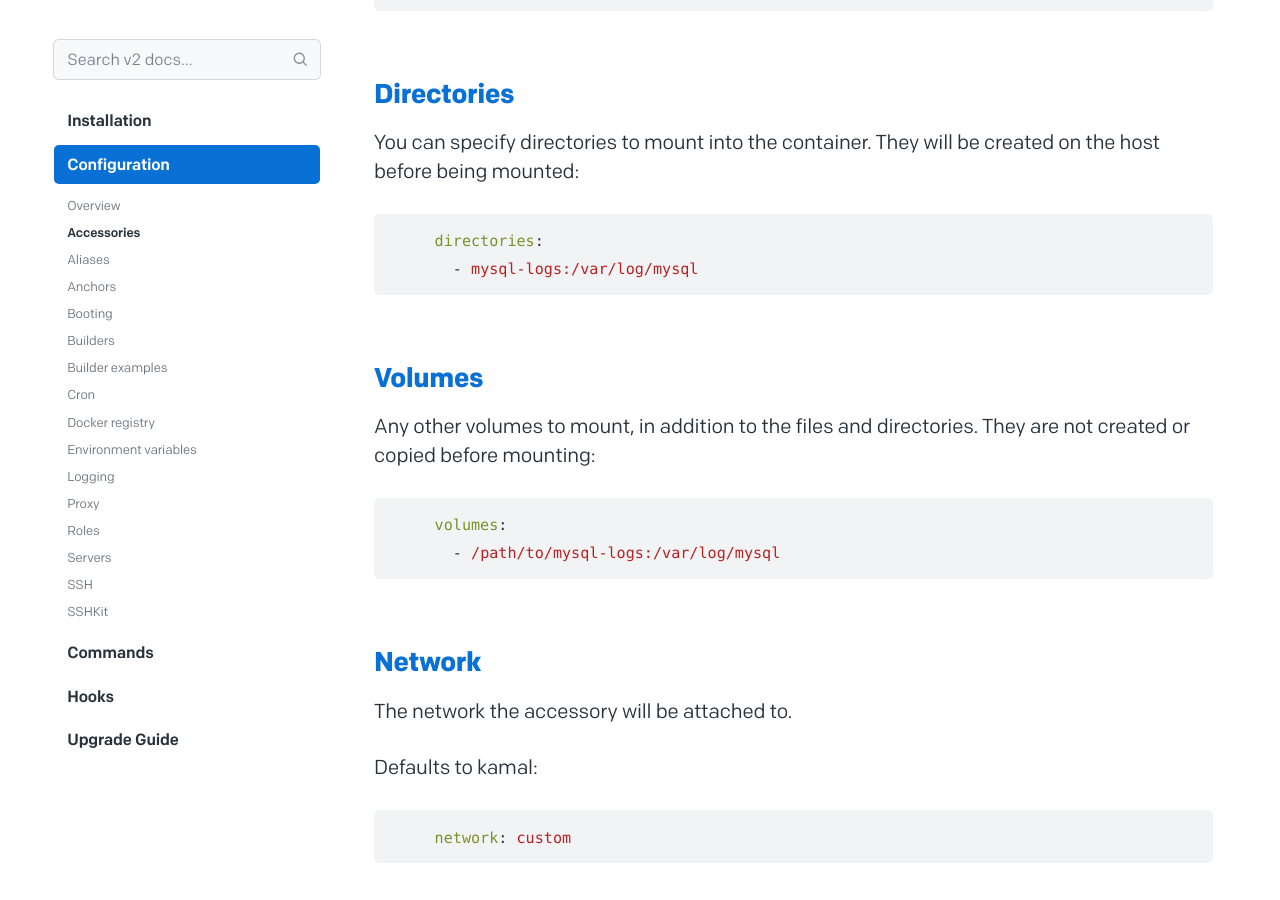
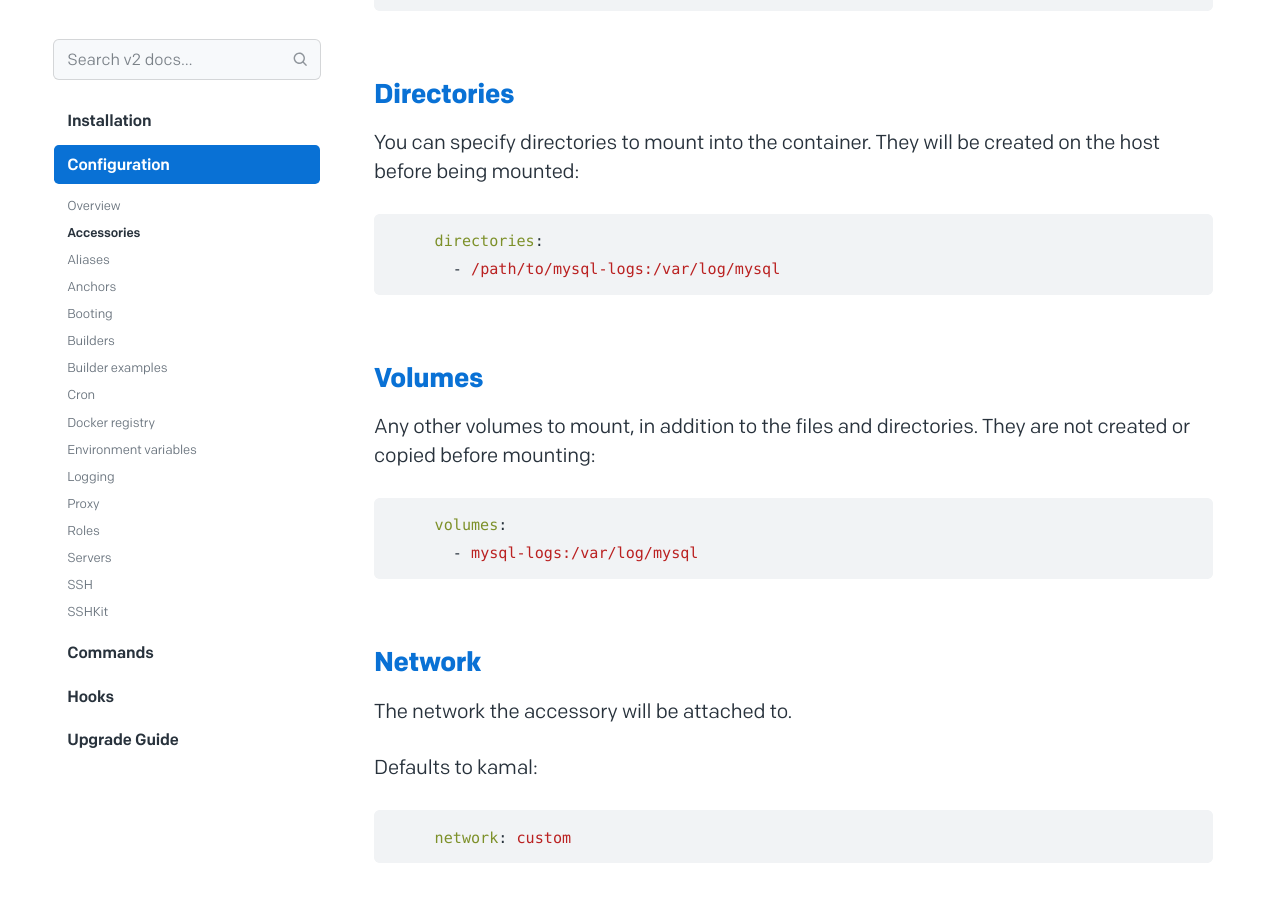
Before and after one commit to basecamp/kamal-site, a Jekyll site: the page built from docs/configuration/accessories.md, in a window 1280 px wide and 900 px high, scrolled down 3249 px. Built offline with Jekyll 4.4.1, drawn with Linux system fonts in a browser that asks for light colours; part of the change alters nothing that is shown.

````diff
--- a/docs/configuration/accessories.md
+++ b/docs/configuration/accessories.md
@@ -120,7 +120,7 @@ before being mounted:
 
 ```yaml
     directories:
-      - mysql-logs:/var/log/mysql
+      - /path/to/mysql-logs:/var/log/mysql
 ```
 
 ## [Volumes](#volumes)
@@ -130,7 +130,7 @@ They are not created or copied before mounting:
 
 ```yaml
     volumes:
-      - /path/to/mysql-logs:/var/log/mysql
+      - mysql-logs:/var/log/mysql
 ```
 
 ## [Network](#network)
````
